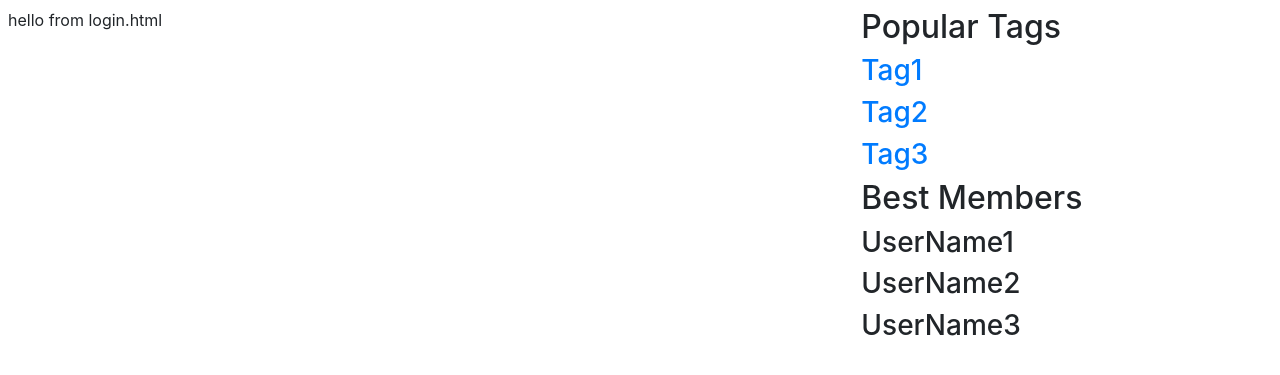
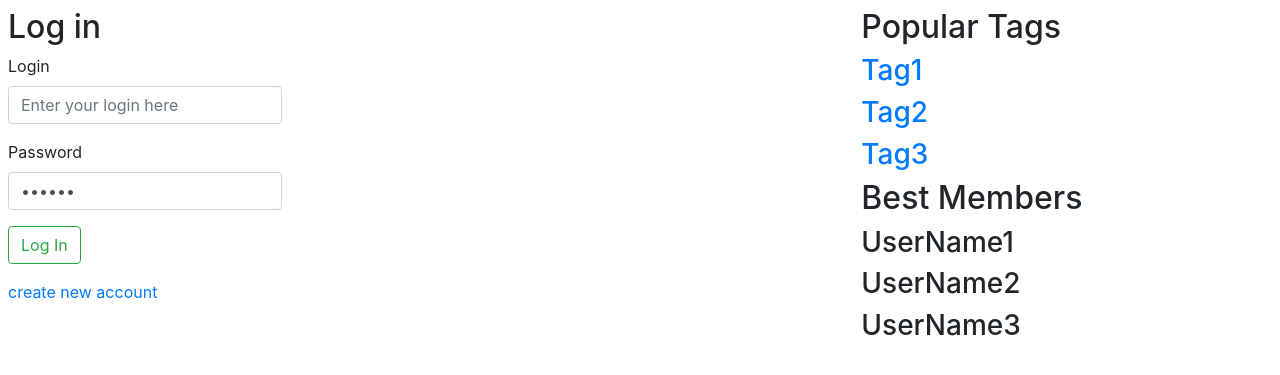
Before and after one commit to DronBrigadir/tp, a Django app: page /login/ in a window 1280 px wide. Shown: the part 70-445 px from the top of the page. Run offline with Django 3.2, Linux system fonts and the light colour scheme; some libraries are stand-ins or nearby versions.

Commit message:
login.html - page for LogIn

```diff
--- a/ASKZUB/templates/login.html
+++ b/ASKZUB/templates/login.html
@@ -1,5 +1,27 @@
 {% extends "extends/base.html" %}
 
 {% block content %}
-    <p>hello from login.html</p>
+    <div class="container-fluid">
+        <div class="row align-items-center">
+            <h2>Log in</h2>
+        </div>
+
+        <div class="row">
+            <form>
+                <div class="form-group">
+                    <label>Login</label>
+                    <input class="form-control" placeholder="Enter your login here">
+                </div>
+                <div class="form-group">
+                    <label>Password</label>
+                    <input class="form-control" type="password" value="qwerty">
+                </div>
+                <button class="btn btn-outline-success my-2 my-sm-0">Log In</button>
+            </form>
+        </div>
+
+        <div class="row">
+            <a href="{% url 'ask:signup' %}">create new account</a>
+        </div>
+    </div>
 {% endblock %}
```
